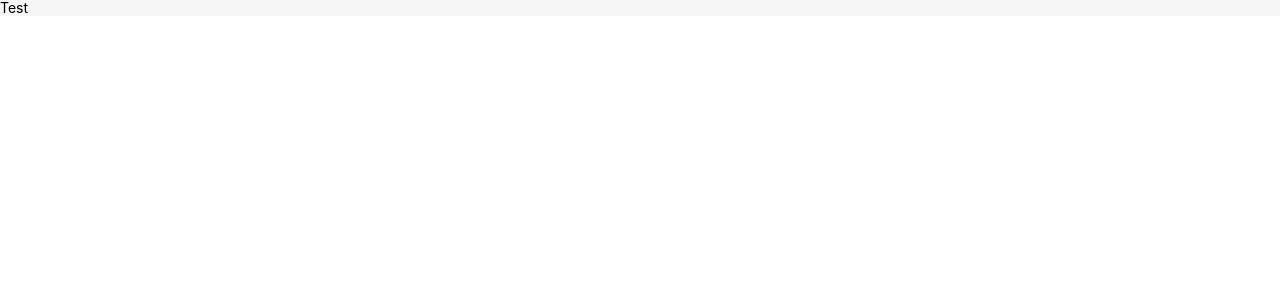
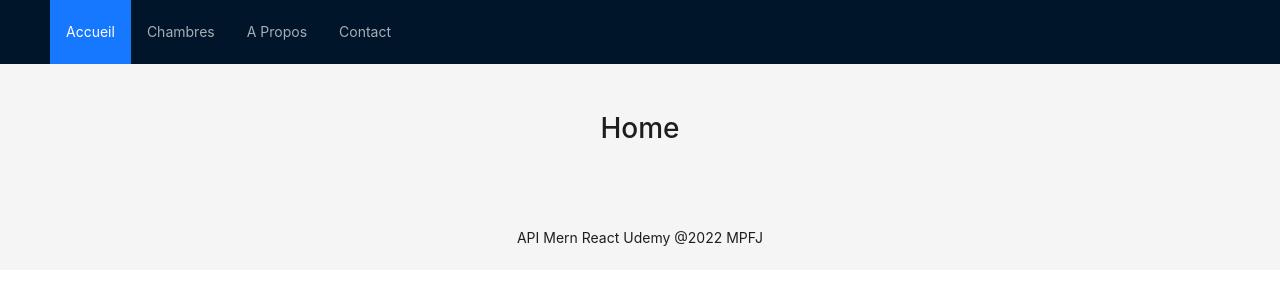
Before and after one commit to Manidoux41/frontend-api-udemy, a React (Vite) app: page / in a window 1280 px wide. Shown: the top 300 px of the page. Built offline with nearby package versions, Linux system fonts and the light colour scheme.

Commit message:
layout ok and menu ok

```diff
--- a/src/components/Layout.jsx
+++ b/src/components/Layout.jsx
@@ -1,11 +1,41 @@
 import React from 'react'
-import { Layout } from 'antd';
+import { Link } from 'react-router-dom'
+import { Layout, Menu } from 'antd';
 
+const { Header, Footer, Content } = Layout;
 
-const MPLayout = () => {
+const contentStyle = {
+  display: 'flex',
+  flexWrap: 'wrap',
+  padding: '3rem 3rem',
+  justifyContent: 'center'
+}
+
+const MPLayout = ( {children} ) => {
   return (
     <Layout>
-        Test
+        <Header>
+          <Menu theme='dark' mode='horizontal' defaultSelectedKeys={['1']}>
+            <Menu.Item key='1'>
+              <Link to='/'>Accueil</Link>
+            </Menu.Item>
+            <Menu.Item key='2'>
+              <Link to='/rooms'>Chambres</Link>
+            </Menu.Item>
+            <Menu.Item key='3'>
+              <Link to='/about'>A Propos</Link>
+            </Menu.Item>
+            <Menu.Item key='4'>
+              <Link to='/contact'>Contact</Link>
+            </Menu.Item>
+          </Menu>
+        </Header>
+
+        <Content style={contentStyle} children={children} />
+
+        <Footer style={{ textAlign: 'center' }}>
+          API Mern React Udemy @2022 MPFJ
+        </Footer>
     </Layout>
   )
 }
```
